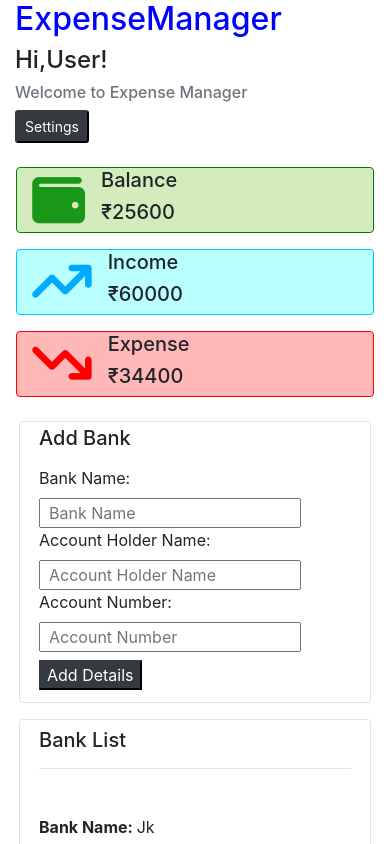
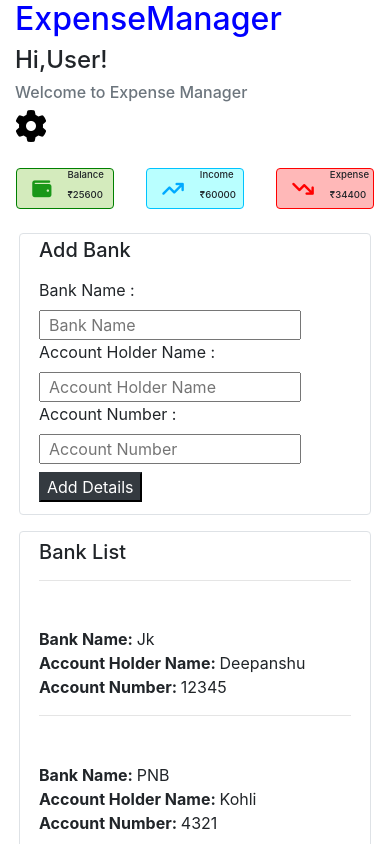
Before and after one commit to deepanshu26kohli/Expense_bootstrap_redux, a React (Create React App) app: page /settings in a window 390 px wide. Shown: the top 844 px of the page. Built offline with nearby package versions, Linux system fonts and the light colour scheme; data requests are answered from the project's data file.

Commit message:
ading gear instead of settings and some small changes

```diff
--- a/src/Components/Banner.js
+++ b/src/Components/Banner.js
@@ -32,26 +32,26 @@ const Banner = () => {
     return (
         <>
             <div className="container banner mt-3">
-                <div className="row  d-flex justify-content-md-between justify-content-center  ">
-                    <div className="col-md-3 m-md-0 my-2 box-bal  col-11  d-flex align-items-center   rounded">
-                        <i class="fa-solid fa-wallet fa-2xl mr-3" style={{ color: "#199719",fontSize:"3.3rem" }}/>
+                <div className="row  d-flex justify-content-md-between justify-content-around ">
+                    <div className="col-md-3 m-md-0 my-2 box-bal  col-3  d-flex align-items-center   rounded">
+                        <i class="icon fa-solid fa-wallet fa-2xl mr-3" style={{ color: "#199719" }}/>
                         <div >
-                            <h5 >Balance</h5>
-                            <h5>₹{bal}</h5>
+                            <h5 className='box-text'>Balance</h5>
+                            <h5 className='box-text'>₹{bal}</h5>
                         </div>
                     </div>
-                    <div className=" col-md-3 m-md-0 my-2 box-inc  col-11 d-flex align-items-center rounded">
-                    <i class="fa-solid fa-arrow-trend-up mr-3" style={{ color: "#00aaff",fontSize:"3.3rem" }}/>
+                    <div className=" col-md-3 m-md-0 my-2 box-inc  col-3 d-flex align-items-center rounded">
+                    <i class="icon fa-solid fa-arrow-trend-up mr-3" style={{ color: "#00aaff"}}/>
                             <div>
-                                <h5>Income</h5>
-                                <h5>₹{inc}</h5>
+                                <h5 className='box-text'>Income</h5>
+                                <h5 className='box-text'>₹{inc}</h5>
                             </div>
                     </div>
-                    <div className=" col-md-3 m-md-0 my-2 box-exp col-11 d-flex align-items-center rounded">
-                    <i class="fa-solid fa-arrow-trend-down mr-3" style={{ color: "red",fontSize:"3.3rem" }}/>
+                    <div className=" col-md-3 m-md-0 my-2 box-exp col-3 d-flex align-items-center rounded">
+                    <i class="icon fa-solid fa-arrow-trend-down mr-3" style={{ color: "red" }}/>
                             <div>
-                                <h5>Expense</h5>
-                                <h5>₹{exp}</h5>
+                                <h5 className='box-text'>Expense</h5>
+                                <h5 className='box-text'>₹{exp}</h5>
                             </div>
                     </div>
                 </div>
--- a/src/Components/Header.js
+++ b/src/Components/Header.js
@@ -11,11 +11,10 @@ const Header = () => {
                     <div className="col-md-5 col-12   d-flex flex-column align-items-md-end align-items-start  ">
                             <h4 className='head-content'>Hi,User!</h4>
                             <h6 className='text-muted head-content-h6'>Welcome to Expense Manager</h6>
-                            <Link to="/settings"><button className='btn-sm btn-dark'>Settings</button></Link>
+                            <Link to="/settings"><i style={{color:"black"}} class="fa-solid fa-2x fa-gear"></i></Link>
                     </div>
                 </div>
             </div>
-
     )
 }
 
--- a/src/Components/SettingsAddBank.js
+++ b/src/Components/SettingsAddBank.js
@@ -24,15 +24,15 @@ const SettingsAddBank = () => {
       </div>
       <form ref={formRef} className='col-12 mt-2 row d-flex justify-content-between' onSubmit={add_bank}>
         <div className="col-md-6">
-          <label>Bank Name:</label>
+          <label>Bank Name  :  </label>
           <input type="text" placeholder='Bank Name' className='pl-2' onChange={(e) => { setBankName(e.target.value) }} />
         </div>
         <div className="col-md-6">
-          <label >Account Holder Name:</label>
+          <label >Account Holder Name  :  </label>
           <input type="text" placeholder='Account Holder Name' className=' pl-2' onChange={(e) => { setHolderName(e.target.value) }} />
         </div>
         <div className="col-md-6">
-        <label >Account Number:</label>
+        <label >Account Number  :  </label>
         <input type="text" placeholder='Account Number' className='pl-2' onChange={(e) => { setAccountNumber(e.target.value) }} />
         </div>
         <div className="col-12 my-2">
--- a/src/Styles/Banner.css
+++ b/src/Styles/Banner.css
@@ -11,10 +11,38 @@
     background-color: rgb(255 184 184);
      border: .1rem solid red;
 }
-/* @media only screen and (max-width: 1000px) {
-    .text {
+.icon{
+  font-size: 3.3rem;
+}
+@media only screen and (max-width: 770px) {
+    .box-text {
       font-size: 1rem;
-      padding: 0rem;
     }
-
-  } */
+    .icon{
+      font-size: 2rem;
+    }
+  }
+  @media only screen and (max-width: 530px) {
+    .box-text {
+      font-size: .8rem;
+    }
+    .icon{
+      font-size: 1.8rem;
+    }
+  }
+  @media only screen and (max-width: 470px) {
+    .box-text {
+      font-size: .6rem;
+    }
+    .icon{
+      font-size: 1.8rem;
+    }
+  }
+  @media only screen and (max-width: 400px) {
+    .box-text {
+      font-size: .6rem;
+    }
+    .icon{
+      font-size: 1.2rem;
+    }
+  }
```
